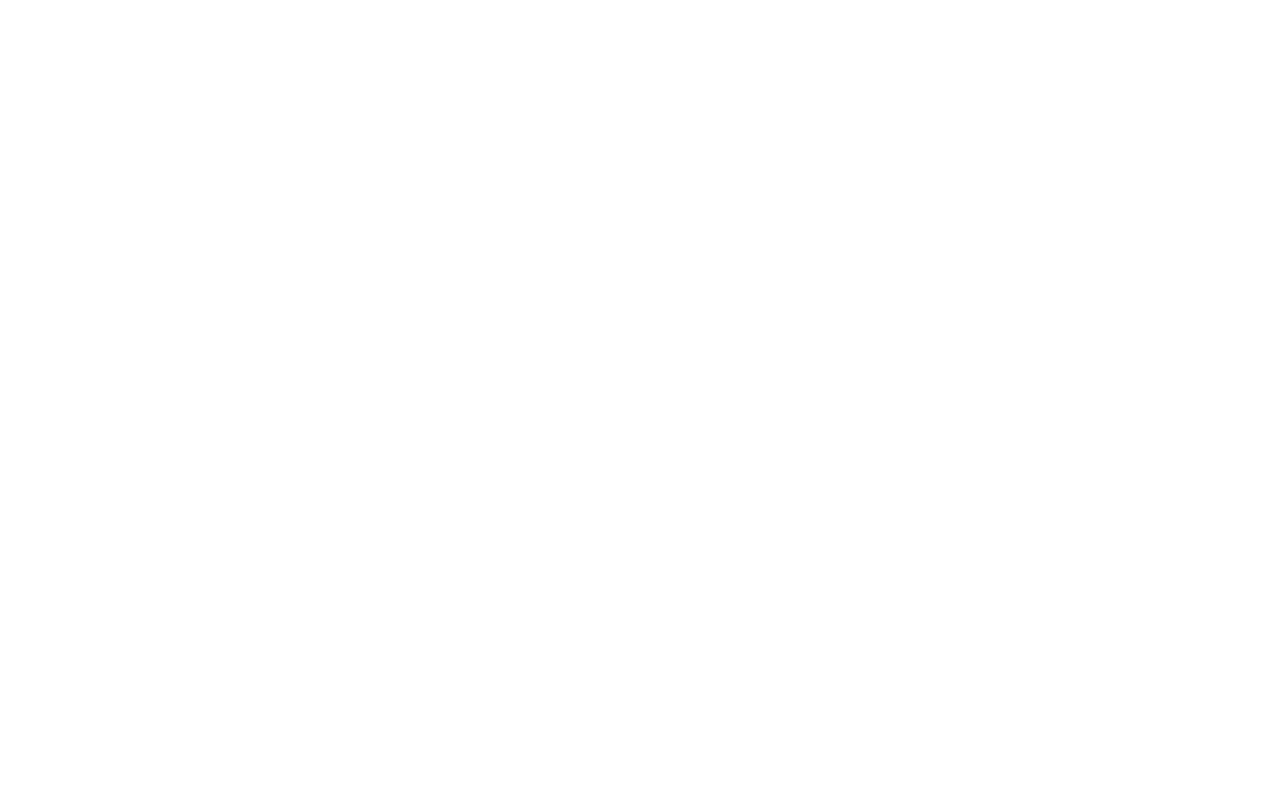
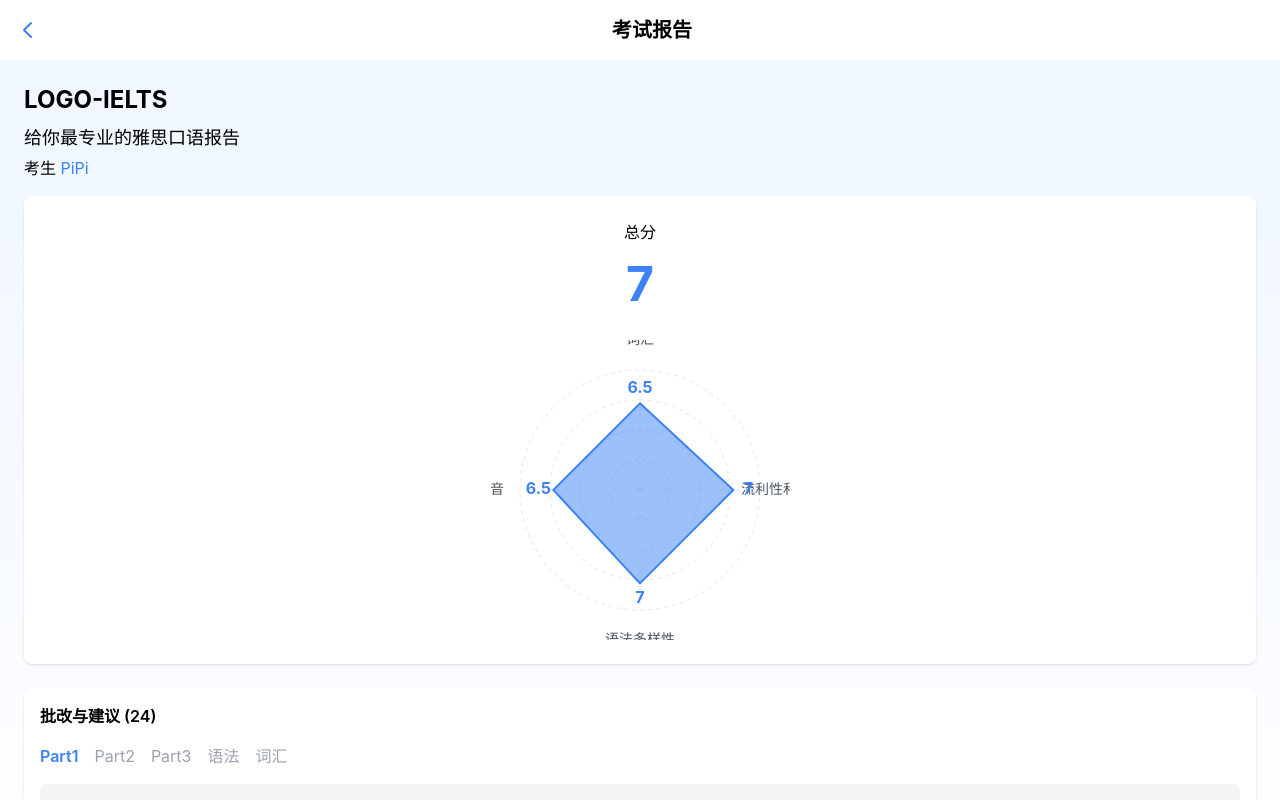
Before and after one commit to noir-madlax/ielts-poc, a React (Create React App) app: page /#/exam-report in a window 1280 px wide. Before the commit this address had no page. Shown: the top 800 px of the page. Built offline with nearby package versions, Linux system fonts and the light colour scheme.

Commit message:
add ExamReportPage.js page

```diff
--- a/src/App.js
+++ b/src/App.js
@@ -14,6 +14,7 @@
 import SubscriptionPlan from "./pages/onboarding/SubscriptionPlan";
 import MainPage from "./pages/main/MainPage";
 import StudyProgressPage from "./pages/main/StudyProgressPage";
+import ExamReportPage from "./pages/main/ExamReportPage";
 
 const App = () => {
     return (
@@ -39,6 +40,7 @@
 
                 <Route path="/main" element={<MainPage />} />
                 <Route path="/progress" element={<StudyProgressPage />} />
+                <Route path="/exam-report" element={<ExamReportPage />} />
             </Routes>
         </Router>
     );
--- /dev/null
+++ b/src/pages/main/ExamReportPage.js
@@ -0,0 +1,152 @@
+import React from 'react';
+import { motion } from 'framer-motion';
+import { useNavigate } from 'react-router-dom';
+
+const ExamReportPage = () => {
+    const navigate = useNavigate();
+
+    const scores = {
+        total: 7.0,
+        vocabulary: 6.5,
+        fluency: 7.0,
+        grammar: 7.0,
+        pronunciation: 6.5
+    };
+
+    const renderRadarChart = () => {
+        const size = 300;
+        const center = size / 2;
+        const maxRadius = size * 0.4;
+        const scoreToRadius = (score) => (score / 9) * maxRadius; // Assuming max score is 9
+
+        const points = [
+            { label: '词汇', angle: -Math.PI / 2, score: scores.vocabulary },
+            { label: '流利性和连贯性', angle: 0, score: scores.fluency },
+            { label: '语法多样性', angle: Math.PI / 2, score: scores.grammar },
+            { label: '发音', angle: Math.PI, score: scores.pronunciation },
+        ];
+
+        const pathData = points.map((point, index) => {
+            const radius = scoreToRadius(point.score);
+            const x = center + radius * Math.cos(point.angle);
+            const y = center + radius * Math.sin(point.angle);
+            return (index === 0 ? 'M' : 'L') + `${x},${y}`;
+        }).join(' ') + 'Z';
+
+        return (
+            <svg width={size} height={size} viewBox={`0 0 ${size} ${size}`} className="mx-auto">
+                {/* Background lines */}
+                {points.map((point, index) => (
+                    <line
+                        key={index}
+                        x1={center}
+                        y1={center}
+                        x2={center + maxRadius * Math.cos(point.angle)}
+                        y2={center + maxRadius * Math.sin(point.angle)}
+                        stroke="#E5E7EB"
+                        strokeDasharray="4 4"
+                    />
+                ))}
+                {/* Background circles */}
+                {[0.25, 0.5, 0.75, 1].map((fraction, index) => (
+                    <circle
+                        key={index}
+                        cx={center}
+                        cy={center}
+                        r={maxRadius * fraction}
+                        fill="none"
+                        stroke="#E5E7EB"
+                        strokeDasharray="4 4"
+                    />
+                ))}
+                {/* Data polygon */}
+                <path d={pathData} fill="#3B82F6" fillOpacity="0.5" stroke="#3B82F6" strokeWidth="2" />
+                {/* Labels and Scores */}
+                {points.map((point, index) => {
+                    const labelRadius = maxRadius + 30;
+                    const scoreRadius = scoreToRadius(point.score);
+                    const labelX = center + labelRadius * Math.cos(point.angle);
+                    const labelY = center + labelRadius * Math.sin(point.angle);
+                    const scoreX = center + (scoreRadius + 15) * Math.cos(point.angle);
+                    const scoreY = center + (scoreRadius + 15) * Math.sin(point.angle);
+                    return (
+                        <g key={index}>
+                            <text
+                                x={labelX}
+                                y={labelY}
+                                textAnchor="middle"
+                                dominantBaseline="middle"
+                                fontSize="14"
+                                fill="#4B5563"
+                            >
+                                {point.label}
+                            </text>
+                            <text
+                                x={scoreX}
+                                y={scoreY}
+                                textAnchor="middle"
+                                dominantBaseline="middle"
+                                fontSize="16"
+                                fill="#3B82F6"
+                                fontWeight="bold"
+                            >
+                                {point.score}
+                            </text>
+                        </g>
+                    );
+                })}
+            </svg>
+        );
+    };
+
+    return (
+        <motion.div
+            className="flex flex-col min-h-screen bg-gradient-to-b from-blue-50 to-white"
+            initial={{ opacity: 0 }}
+            animate={{ opacity: 1 }}
+            transition={{ duration: 0.5 }}
+        >
+            <header className="bg-white p-4 flex items-center">
+                <button onClick={() => navigate(-1)} className="text-blue-500">
+                    <svg xmlns="http://www.w3.org/2000/svg" className="h-6 w-6" fill="none" viewBox="0 0 24 24" stroke="currentColor">
+                        <path strokeLinecap="round" strokeLinejoin="round" strokeWidth={2} d="M15 19l-7-7 7-7" />
+                    </svg>
+                </button>
+                <h1 className="text-xl font-semibold text-center flex-1">考试报告</h1>
+            </header>
+
+            <div className="p-6 flex-grow">
+                <h2 className="text-2xl font-bold mb-2">LOGO-IELTS</h2>
+                <p className="text-lg mb-1">给你最专业的雅思口语报告</p>
+                <p className="mb-4">考生 <span className="text-blue-500">PiPi</span></p>
+
+                <div className="bg-white rounded-lg p-6 mb-6 shadow">
+                    <p className="text-center mb-4">总分</p>
+                    <p className="text-5xl text-center text-blue-500 font-bold mb-8">{scores.total}</p>
+                    {renderRadarChart()}
+                </div>
+
+                <div className="bg-white rounded-lg p-4 shadow">
+                    <h3 className="font-semibold mb-4">批改与建议 (24)</h3>
+                    <div className="flex mb-4 overflow-x-auto">
+                        <button className="text-blue-500 font-semibold mr-4 whitespace-nowrap">Part1</button>
+                        <button className="text-gray-400 mr-4 whitespace-nowrap">Part2</button>
+                        <button className="text-gray-400 mr-4 whitespace-nowrap">Part3</button>
+                        <button className="text-gray-400 mr-4 whitespace-nowrap">语法</button>
+                        <button className="text-gray-400 whitespace-nowrap">词汇</button>
+                    </div>
+                    <div className="bg-gray-100 rounded-lg p-4">
+                        <p className="font-semibold mb-2">1. Do you like eating chocolate? Why or why not?</p>
+                        <p className="text-green-500 mb-2">80分</p>
+                        <p className="font-semibold mb-2">你的回答</p>
+                        <p className="mb-4">I like eating chocolate because I can feel happy after eating it. Chocolates c...</p>
+                        <p className="font-semibold mb-2">提分技巧</p>
+                        <p className="text-gray-600">Your answer is quite redundant. Try to make your answer more concise and focused. Also, try to provide specific details to support your answer.</p>
+                    </div>
+                </div>
+            </div>
+        </motion.div>
+    );
+};
+
+export default ExamReportPage;
--- a/src/pages/main/StudyProgressPage.js
+++ b/src/pages/main/StudyProgressPage.js
@@ -69,13 +69,18 @@
 
                 <motion.div
                     className="mb-6"
-                    initial={{ opacity: 0, y: 20 }}
-                    animate={{ opacity: 1, y: 0 }}
-                    transition={{ duration: 0.5, delay: 0.2 }}
+                    initial={{opacity: 0, y: 20}}
+                    animate={{opacity: 1, y: 0}}
+                    transition={{duration: 0.5, delay: 0.2}}
                 >
                     <div className="flex justify-between items-center mb-4">
                         <h3 className="text-lg font-semibold">当前表现</h3>
-                        <a href="#" className="text-blue-500">提升建议 &gt;</a>
+                        <button
+                            className="text-blue-500"
+                            onClick={() => navigate('/exam-report')}
+                        >
+                            提升建议 &gt;
+                        </button>
                     </div>
                     <div className="bg-gray-200 rounded-lg p-4">
                         <h4 className="text-md font-semibold mb-3">模考成绩（共计6次模考均分）</h4>
@@ -85,9 +90,9 @@
                                     <motion.div
                                         key={index}
                                         className="flex items-center"
-                                        initial={{ opacity: 0, x: -20 }}
-                                        animate={{ opacity: 1, x: 0 }}
-                                        transition={{ delay: 0.1 * index }}
+                                        initial={{opacity: 0, x: -20}}
+                                        animate={{opacity: 1, x: 0}}
+                                        transition={{delay: 0.1 * index}}
                                     >
                                         <span className="text-2xl mr-2">{exam.icon}</span>
                                         <div>
@@ -103,9 +108,9 @@
 
                 <motion.div
                     className="mb-6"
-                    initial={{ opacity: 0, y: 20 }}
-                    animate={{ opacity: 1, y: 0 }}
-                    transition={{ duration: 0.5, delay: 0.4 }}
+                    initial={{opacity: 0, y: 20}}
+                    animate={{opacity: 1, y: 0}}
+                    transition={{duration: 0.5, delay: 0.4}}
                 >
                     <h3 className="text-lg font-semibold mb-4">考试记录</h3>
                     <div className="bg-gray-200 rounded-lg p-4">
```
